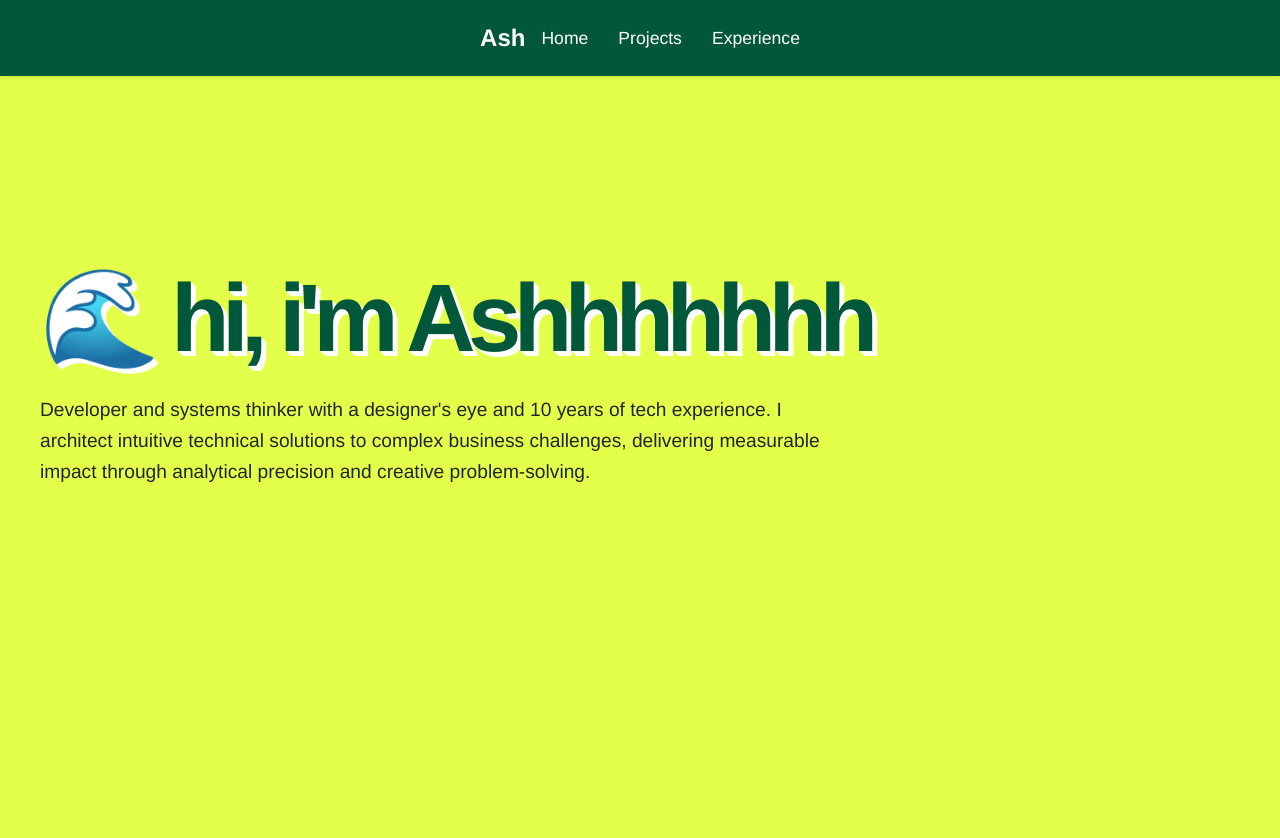
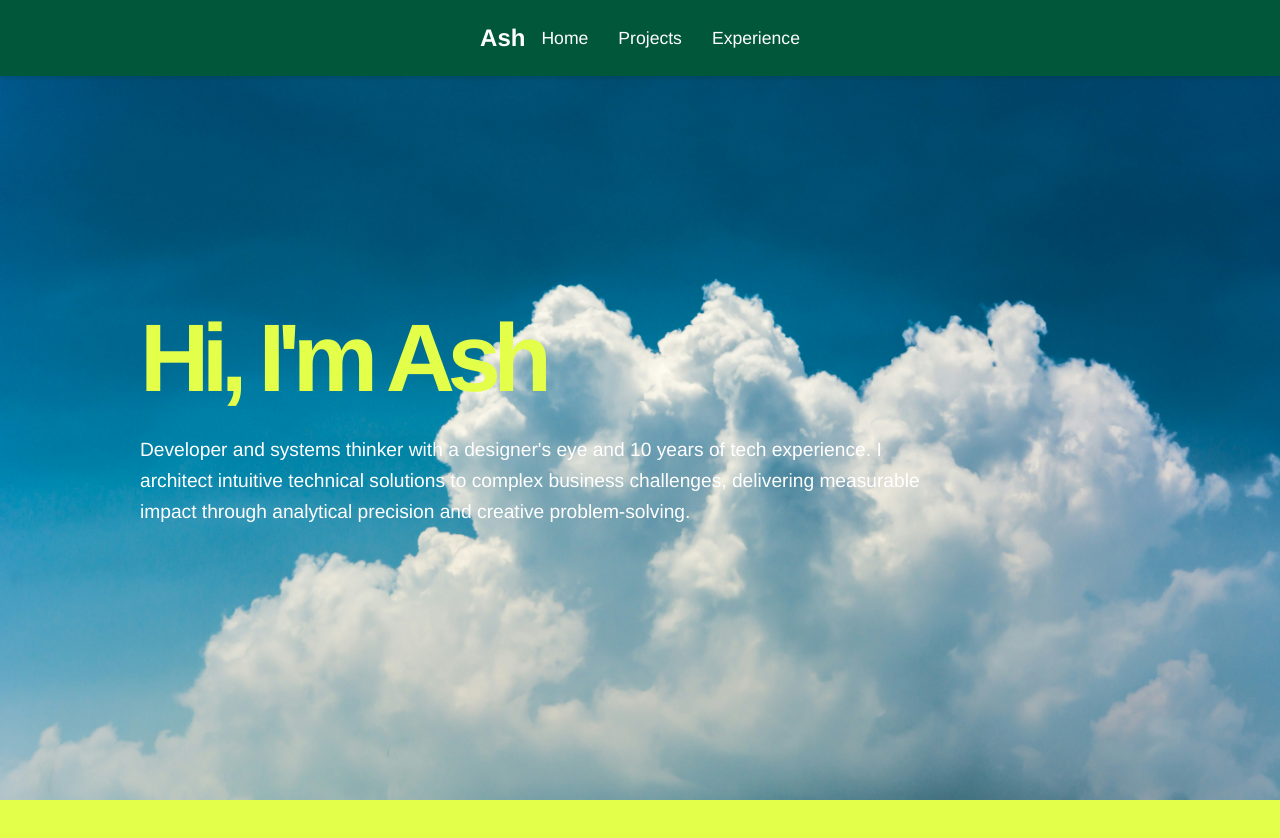
Before and after one commit to ashlei-t/backyardash, a React (Vite) app: page / in a window 1280 px wide. Shown: the top 838 px of the page. After the commit the page ends 800 px from the top, so only its background shows below. Built offline with nearby package versions, Linux system fonts and the light colour scheme.

Commit message:
styling home page

```diff
--- a/src/App.css
+++ b/src/App.css
@@ -2,6 +2,21 @@
   --neon-green: rgb(228, 255, 73);
   --white: rgb(255, 255, 255);
   --dark-green: rgb(0, 87, 58);
+}
+
+.intro-section {
+  background-image: url('../src/assets/clouds.jpg');
+  background-size: cover;
+  backdrop-filter: invert(80%);
+  height: 100vh;
+}
+
+.intro-section .section-content {
+  padding-top: 300px;
+}
+
+.section-content {
+  padding: 140px;
 }
 
 .navbar {
@@ -122,7 +137,6 @@ body {
   font-family: Helvetica, sans-serif;
   background-color: var(--neon-green);
   margin: 0;
-  padding-top: 60px; /* Add padding to account for fixed navbar */
 }
 
 h1 {
@@ -134,14 +148,7 @@ h1 {
   margin: 0 0 20px 0;
   transform: translate3d(0px, 0vw, 0px) scale3d(1, 1, 1) rotateX(0deg) rotateY(0deg) rotateZ(0deg) skew(0deg, 0deg);
   transform-style: preserve-3d;
-  color: var(--dark-green);
-  text-shadow:
-  var(--white) 1px 1px,
-  var(--white) 2px 2px,
-  var(--white) 3px 3px,
-  var(--white) 3px 3px,
-  var(--white) 4px 4px,
-  var(--white) 5px 5px;
+  color: var(--neon-green);
   word-wrap: break-word;
   overflow-wrap: break-word;
 }
@@ -170,10 +177,6 @@ h1 {
 }
 
 @media (max-width: 480px) {
-  #root {
-    padding: 0 15px;
-  }
-
   .container {
     padding: 15px;
   }
@@ -183,20 +186,9 @@ h1 {
   }
 }
 
-.section {
-
-  border-radius: 8px;
-  margin: 20px 0;
-  padding: 20px;
-}
-
 .section-content {
-  padding: 20px;
+  padding: 140px;
   margin-bottom: 20px;
-}
-
-.intro-section {
-  margin-top: 80px;
 }
 
 .intro-greeting {
@@ -207,6 +199,7 @@ h1 {
   font-size: 1.2rem;
   line-height: 1.6;
   max-width: 800px;
+  color: var(--white)
 }
 
 .project-card {
@@ -362,9 +355,6 @@ h1 {
 
 /* Responsive adjustments */
 @media (max-width: 768px) {
-  .section {
-    padding: 15px;
-  }
 
   .project-card {
     flex-direction: column;
@@ -394,7 +384,6 @@ h1 {
 }
 
 .main-content {
-  padding-top: 80px;
   min-height: 100vh;
 }
 
--- a/src/constants/copy.ts
+++ b/src/constants/copy.ts
@@ -11,7 +11,7 @@ export const navItems = [
 ];
 
 export const intro = {
-  greeting: "🌊 hi, i'm Ashhhhhhh",
+  greeting: "Hi, I'm Ash",
   tagline: "Developer and systems thinker with a designer's eye and 10 years of tech experience. I architect intuitive technical solutions to complex business challenges, delivering measurable impact through analytical precision and creative problem-solving."
 };
 
```
Also changed, not shown: src/assets/clouds.jpg (added).
